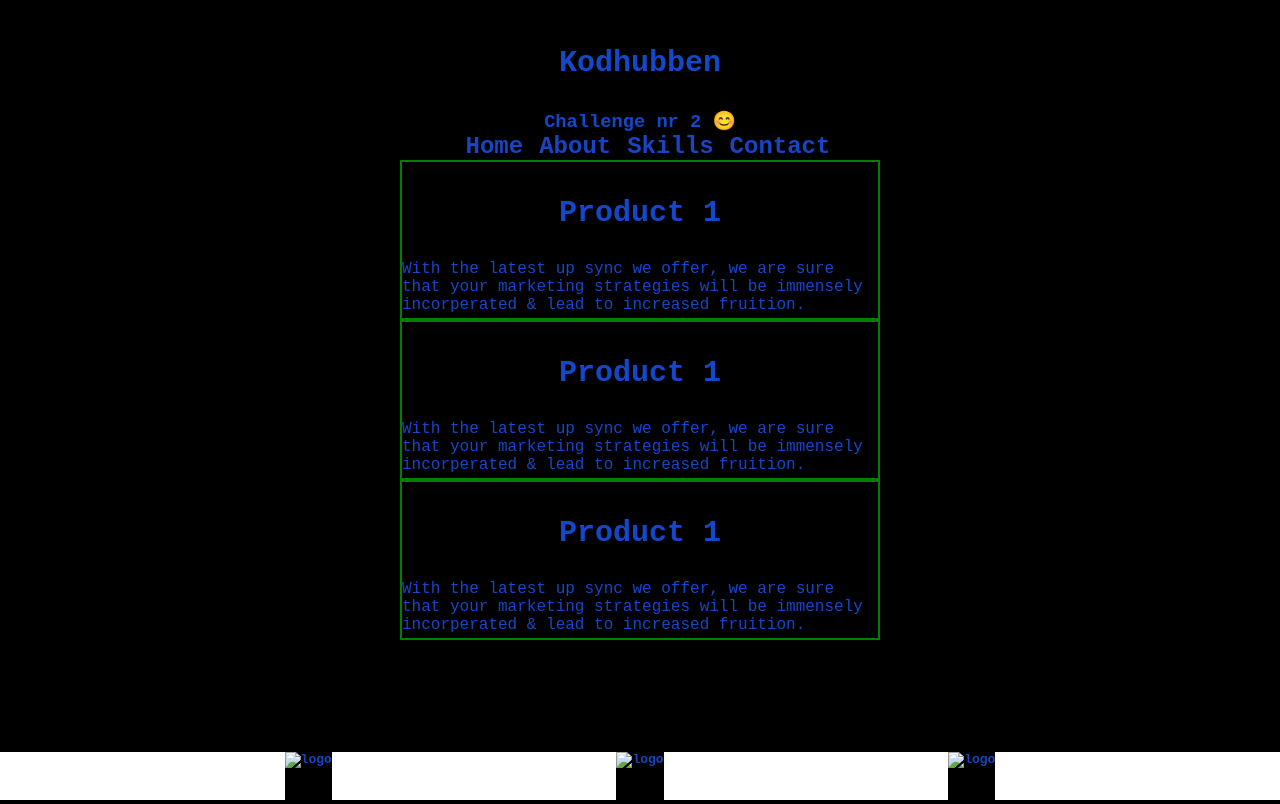
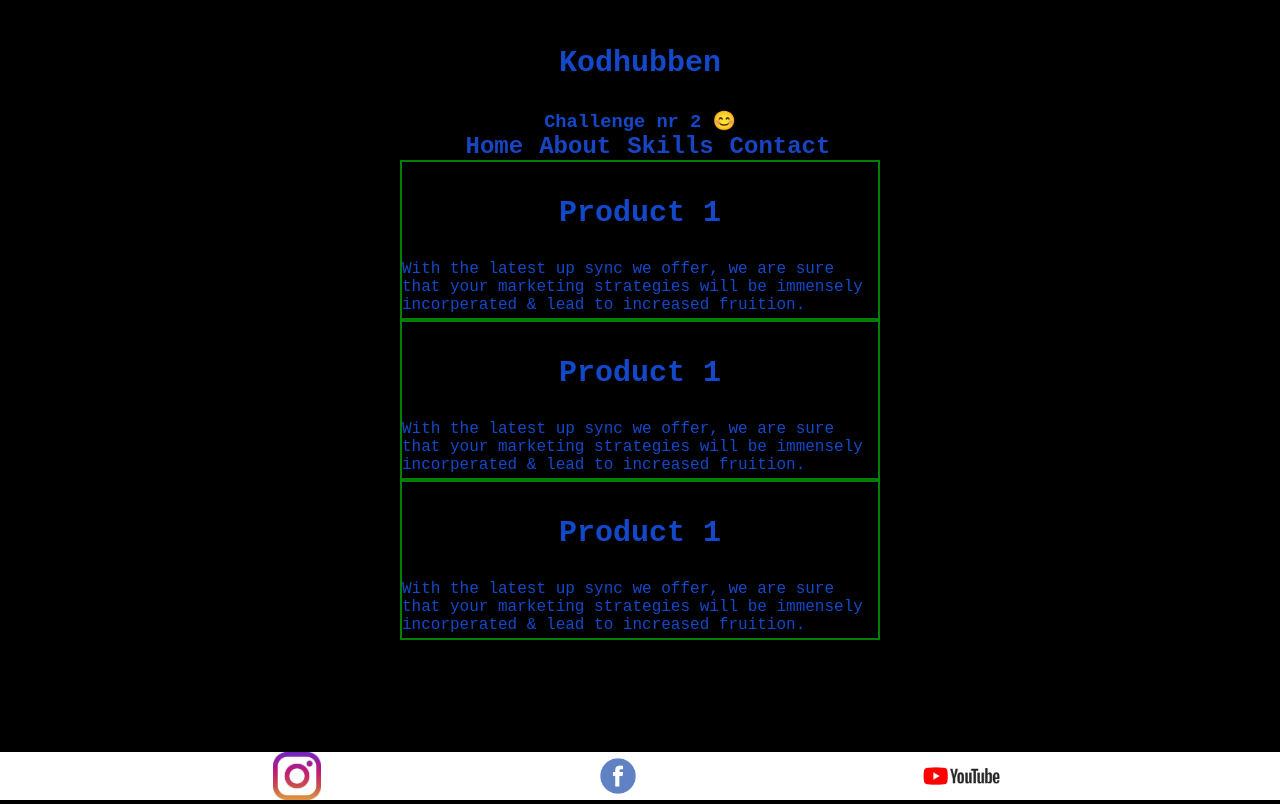
Before and after one commit to TechWithRyan/kodhubben-challenge-2, a plain HTML site: page index.html in a window 1280 px wide. Drawn offline with Linux system fonts and the light colour scheme; the site is published under a folder, as on GitHub Pages, so addresses that start at the root find nothing.

Commit message:
new path

```diff
--- a/index.html
+++ b/index.html
@@ -55,9 +55,9 @@
 
 
     <footer>
-        <a href="https://www.instagram.com/"><img src="/images/ig.jpg" alt="logo"></a>
-        <a href="https://www.facebook.com/"><img src="/images/fb.jpg" alt="logo"></a>
-        <a href="https://www.youtube.com/"><img src="/images/yt.jpg" alt="logo"></a>
+        <a href="https://www.instagram.com/"><img src="./images/ig.jpg" alt="logo"></a>
+        <a href="https://www.facebook.com/"><img src="./images/fb.jpg" alt="logo"></a>
+        <a href="https://www.youtube.com/"><img src="./images/yt.jpg" alt="logo"></a>
     </footer>
 </body>
 
```
